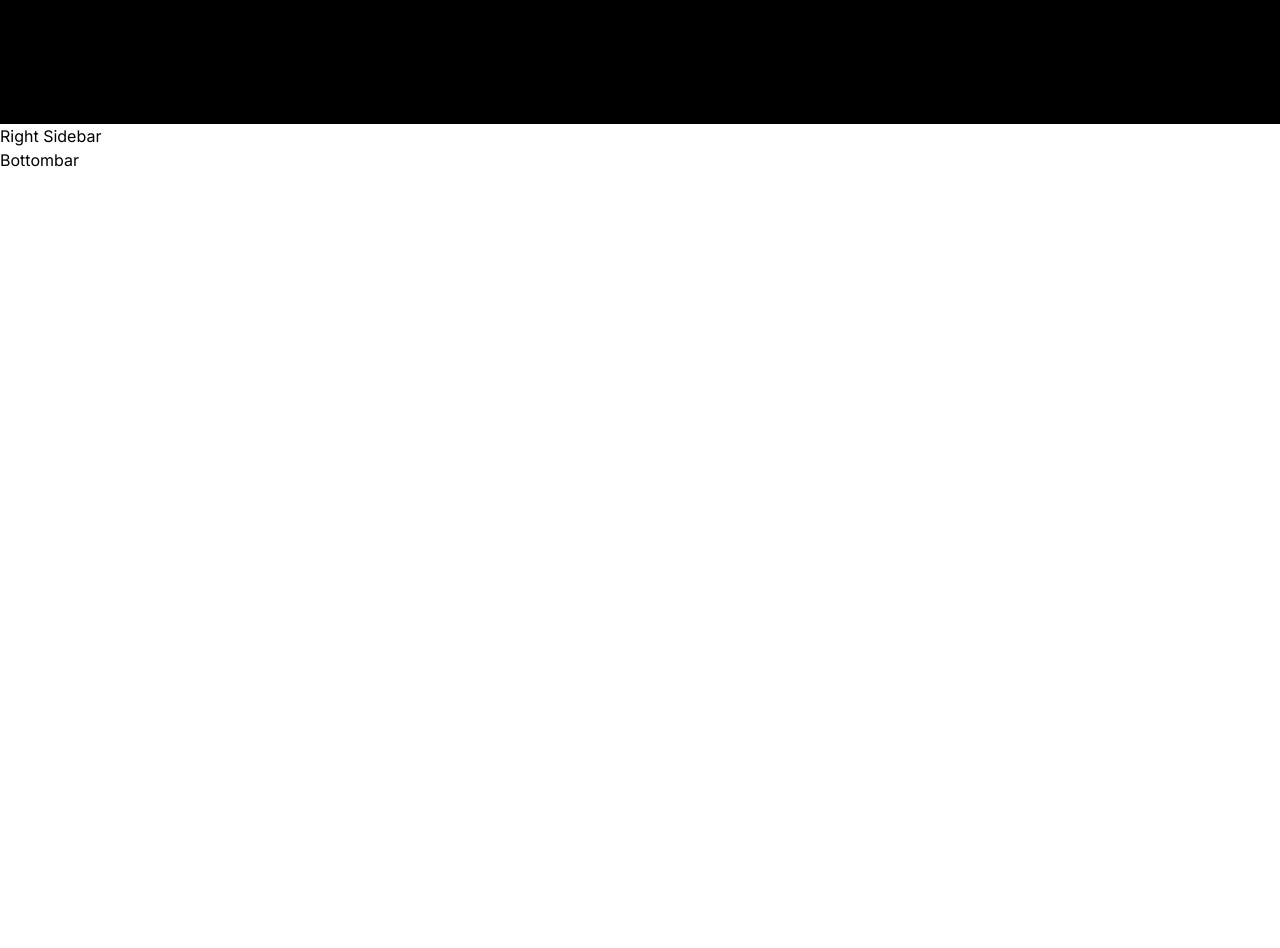
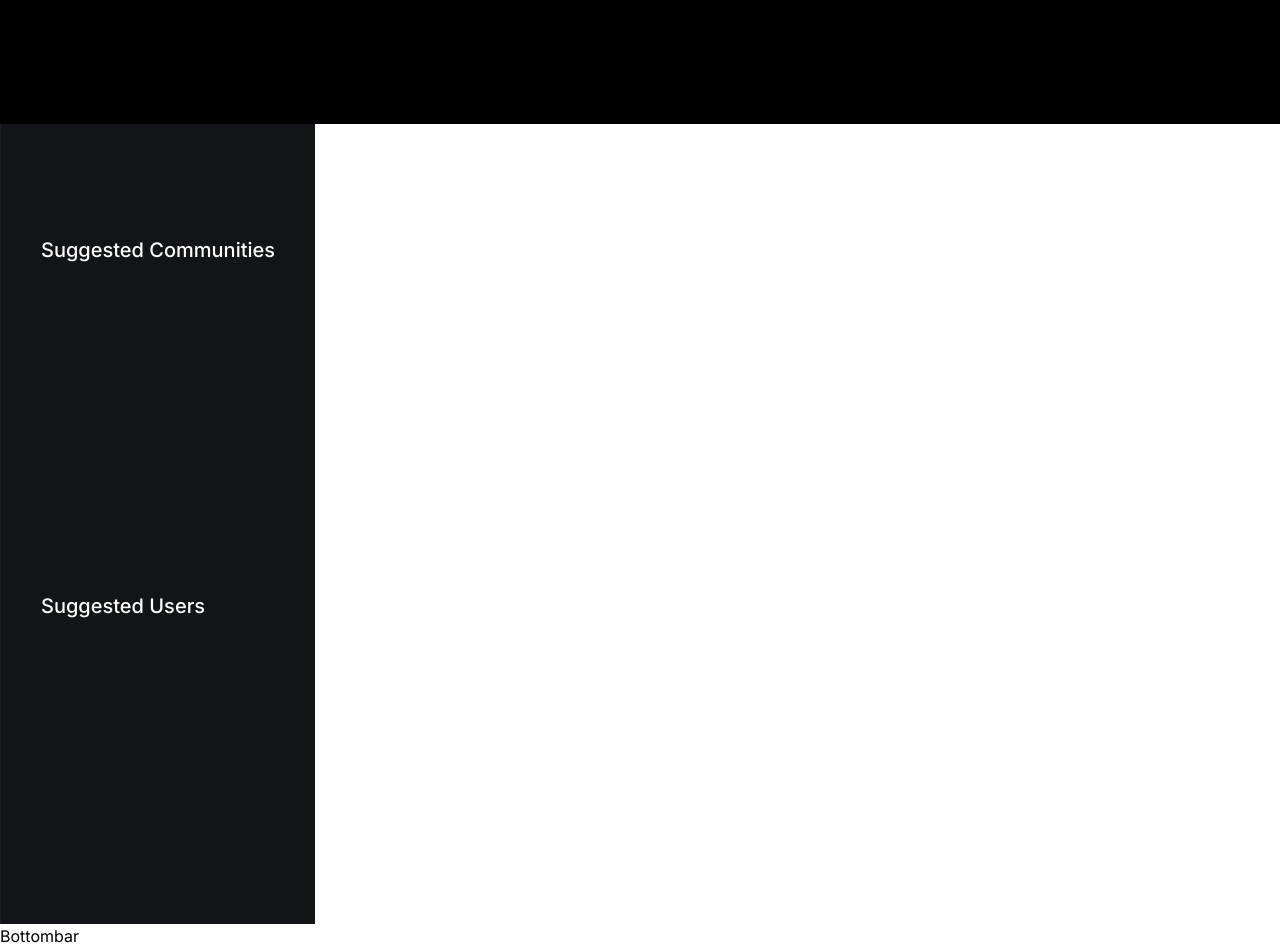
Before and after one commit to VanjaXYZ/threads-app, a Next.js app: page / in a window 1280 px wide. Shown: the part 700-1648 px from the top of the page. Before the commit the page ends 872 px from the top, so only its background shows below. Built offline with nearby package versions, Linux system fonts and the light colour scheme; no server answers.

Commit message:
created initial layout

```diff
--- a/components/shared/RightSidebar.tsx
+++ b/components/shared/RightSidebar.tsx
@@ -2,9 +2,16 @@
 
 const RightSidebar = () => {
   return (
-    <div>
-      <h1>Right Sidebar</h1>
-    </div>
+    <section className="custom-scrollbar rightsidebar">
+      <div className="flex flex-1 flex-col justify-start">
+        <h3 className="text-heading4-medium text-light-1">
+          Suggested Communities
+        </h3>
+      </div>
+      <div className="flex flex-1 flex-col justify-start">
+        <h3 className="text-heading4-medium text-light-1">Suggested Users</h3>
+      </div>
+    </section>
   );
 };
 
```
